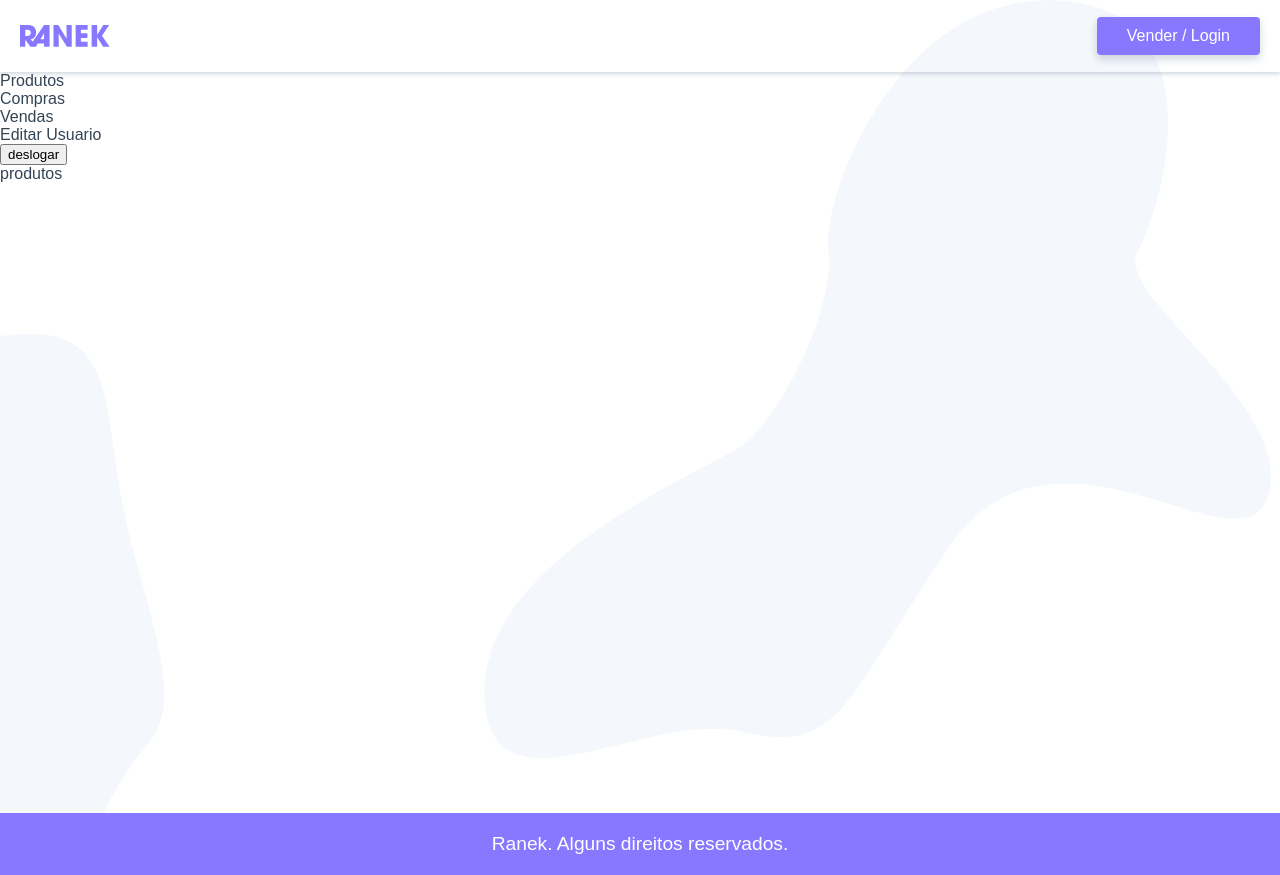
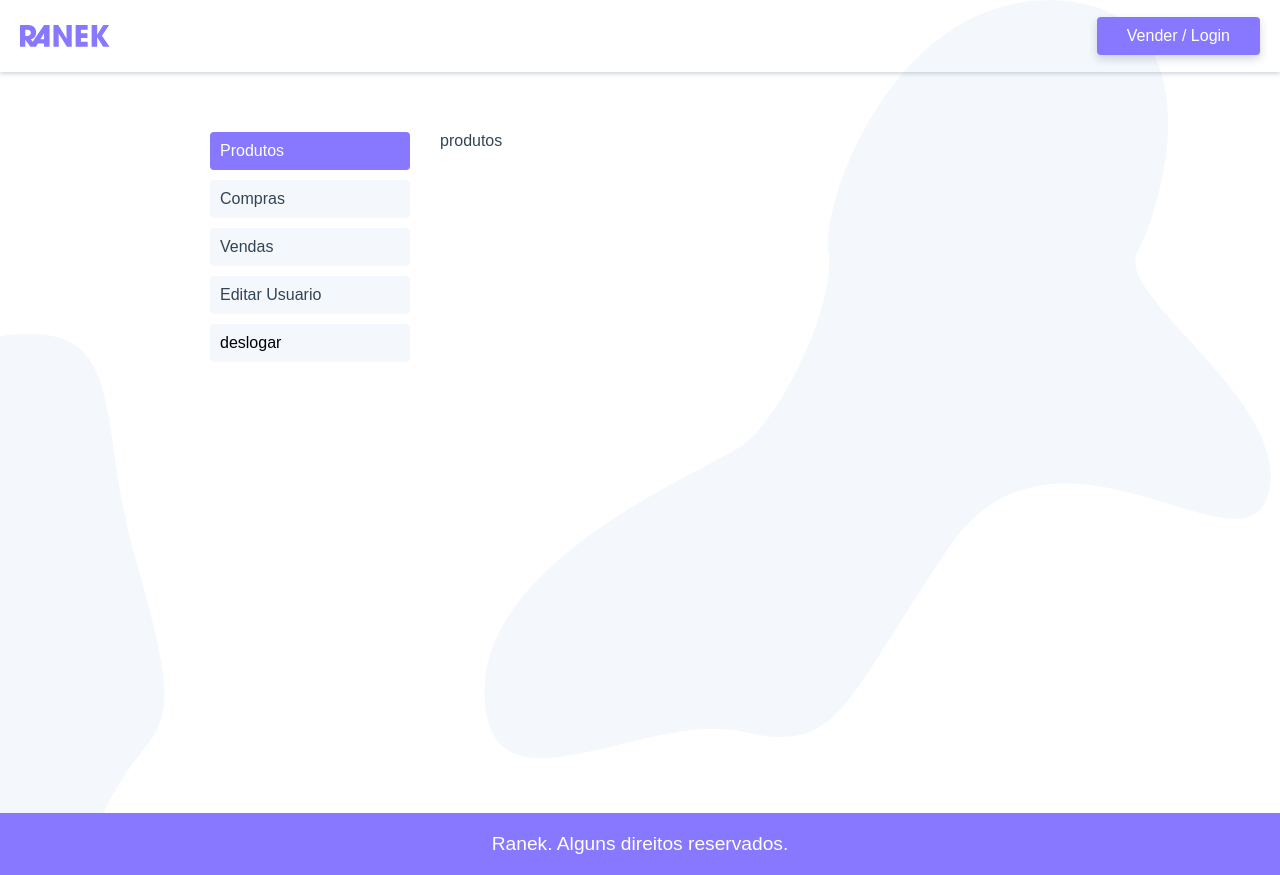
Before and after one commit to Vinicius-Muller/ranek, a Vue app: page /user in a window 1280 px wide. Built offline with nearby package versions, Linux system fonts and the light colour scheme.

Commit message:
styles of users components initialized

```diff
--- a/src/views/user/User.vue
+++ b/src/views/user/User.vue
@@ -1,7 +1,7 @@
 <template>
 
   <section class="users">
-    <nav class="sidebar">
+    <nav class="sidenav">
       <ul>
         <li><router-link :to="{name: 'UserProducts'}">Produtos</router-link></li>
         <li><router-link :to="{name: 'UserBuys'}">Compras</router-link></li>
@@ -30,6 +30,42 @@ export default {
 }
 </script>
 
-<style>
+<style  scoped>
+.users {
+  display: grid;
+  grid-template-columns: minmax(140px, 200px) 1fr;
+  max-width: 900px;
+  margin: 40px auto;
+  grid-gap: 30px;
+  padding: 20px;
+}
 
+@media screen and (max-width: 500px) {
+  .users {
+    grid-template-columns: 1fr;
+    margin: 0px auto;
+  }
+}
+
+.sidenav a,
+.sidenav button {
+  padding: 10px;
+  display:block;
+  background:#f4f7fc;
+  margin-bottom: 10px;
+  border-radius: 4px;
+}
+
+.sidenav a.router-link-exact-active, .sidenav a:hover, .sidenav button:hover {
+  background: #87f;
+  color: white;
+}
+
+.sidenav button {
+  border: none;
+  width: 100%;
+  font-size: 1rem;
+  text-align: left;
+  cursor: pointer;
+}
 </style>
```
